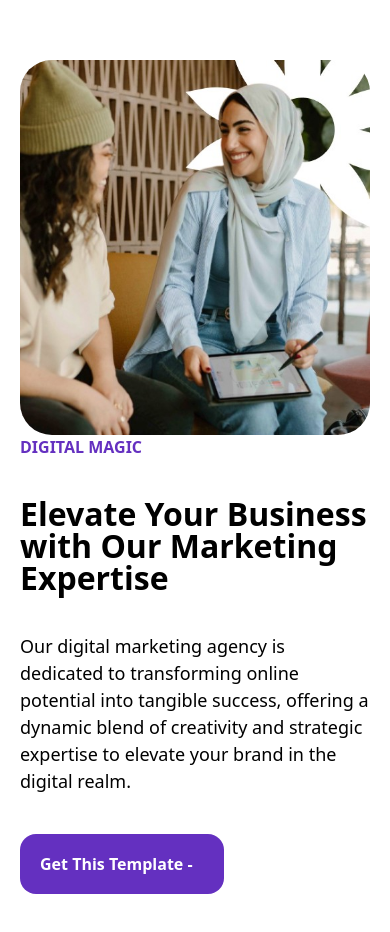
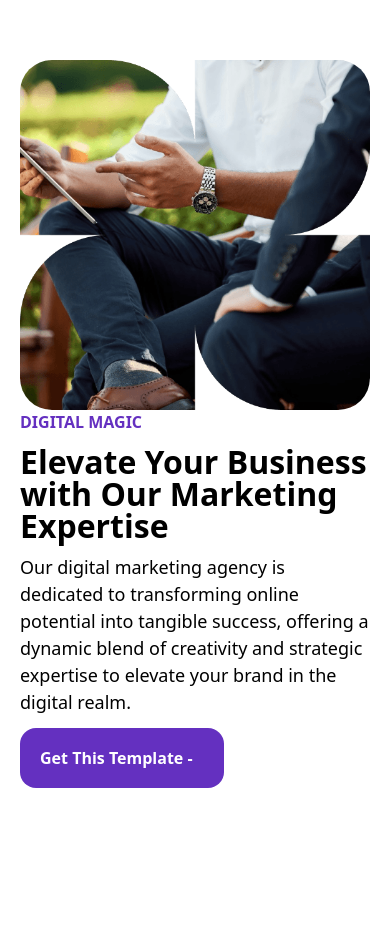
Before and after one commit to deepak-077/digital_Marketing, a Next.js app: page / in a window 390 px wide. Shown: the top 932 px of the page. After the commit the page ends 904 px from the top, so only its background shows below. Built offline with nearby package versions, Linux system fonts and the light colour scheme.

Commit message:
fourth page made responsive

```diff
--- a/app/components/Fourth.tsx
+++ b/app/components/Fourth.tsx
@@ -1,13 +1,13 @@
 function Fourth(){
     return(
         <div className="flex justify-center ">
-            <div className="flex justify-between items-center w-full max-w-300 h-185 px-5 py-25">
+            <div className="flex flex-col-reverse md:flex-row justify-between items-center w-full max-w-300 h-[904px] sm:h-full sm:max-h-[1160px] md:h-185 px-5  py-15 md:py-25">
 
             {/* Left part */}
-            <div className="flex flex-col justify-between w-full max-w-135 h-93">
+            <div className="flex flex-col w-full md:max-w-135 h-[464px] gap-3 sm:h-auto sm:gap-4 md:h-auto md:gap-5 lg:h-93">
                 <p className="w-full font-semibold text-[#6430c0]">DIGITAL MAGIC</p>
-                <h2 className="w-full text-[46px] font-semibold leading-none">Elevate Your Business with Our Marketing Expertise</h2>
-                <p className="">Our digital marketing agency is dedicated to transforming online potential into tangible success,
+                <h2 className="w-full text-[32px] lg:text-[46px] font-semibold leading-none">Elevate Your Business with Our Marketing Expertise</h2>
+                <p className="text-[18px] md:text-[16px]">Our digital marketing agency is dedicated to transforming online potential into tangible success,
                     offering a dynamic blend of creativity and strategic expertise to elevate your brand in the digital realm.</p>
 
                 <div className="flex justify-center w-51 px-5 py-[18px] bg-[#6430c0] rounded-2xl">
@@ -20,7 +20,7 @@ function Fourth(){
             </div>
 
             {/* right part */}
-            <img src="two.png" alt="" className="w-135 h-135 rounded-4xl"/>
+            <img src="two.png" alt="" className="w-auto md:w-[440px] lg:w-135 lg:h-135 rounded-4xl"/>
 
         </div>
 
--- a/app/page.tsx
+++ b/app/page.tsx
@@ -16,8 +16,8 @@ export default function Home() {
     <div>
       {/* <Navbar/> */}
       {/* <Second/> */}
-      <Third/>
-      {/* <Fourth/> */}
+      {/* <Third/> */}
+      <Fourth/>
       {/* <Fifth/> */}
       {/* <Sixth/> */}
       {/* <Seventh/> */}
```
